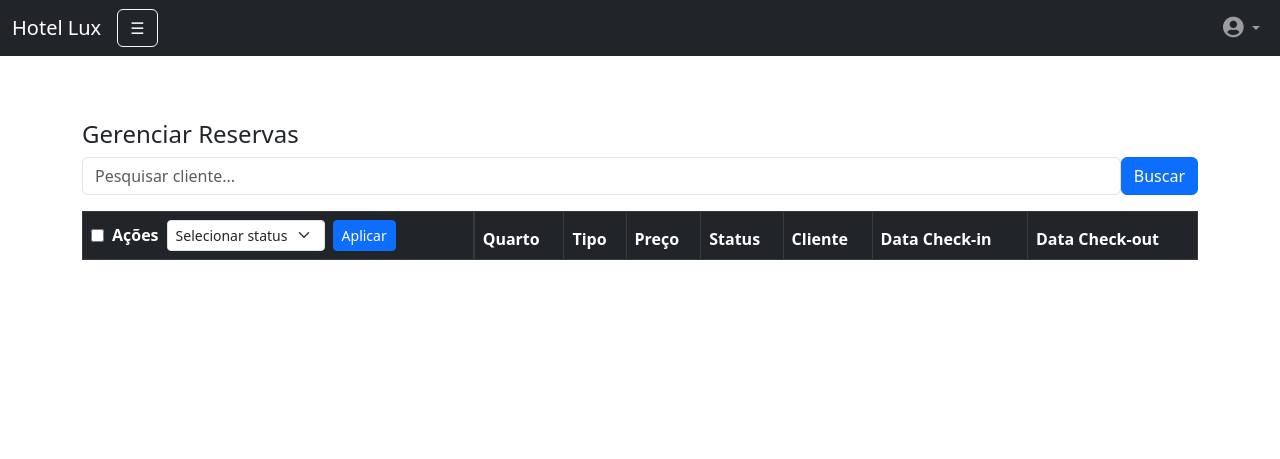
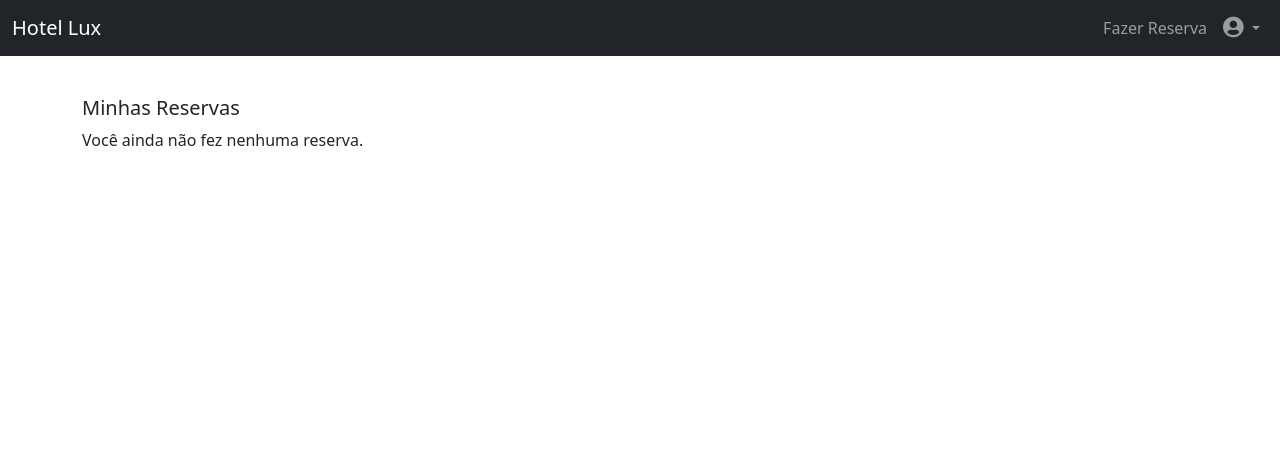
Before and after one commit to MBritoS19/StayEase-Solutions, a PHP site: page /teste.php in a window 1280 px wide. Shown: the top 459 px of the page. Run offline with PHP 8.4, Linux system fonts and the light colour scheme; the visitor is signed in with stand-in values (Sample User, id 1); lists and menus that the app fills with data are empty.

Commit message:
Update teste.php
teste para ver como fica na tela do cliente

```diff
--- a/Hotel/teste.php
+++ b/Hotel/teste.php
@@ -19,29 +19,22 @@ try {
     echo "Erro ao carregar usuário: " . $e->getMessage();
 }
 
-$quartos = [];
-$termo = isset($_GET['pesquisa']) ? trim($_GET['pesquisa']) : '';
+$minhasReservas = [];
 
-if ($usuarioTipo === 'hotel') {
-    $sql = "SELECT q.id AS QuartoId, q.numero, q.tipo, q.preco, q.status,
-                   u.Nome AS ClienteNome, r.data_checkin, r.data_checkout
-            FROM Quartos q
-            LEFT JOIN Reservas r ON q.id = r.quarto_id
-            LEFT JOIN Usuarios u ON r.usuario_id = u.id";
-
-    if (!empty($termo)) {
-        $sql .= " WHERE u.Nome LIKE :termo";
-    }
+// Buscar reservas do cliente
+if ($usuarioTipo === 'cliente') {
+    $sql = "SELECT r.id AS ReservaId, q.numero AS QuartoNumero, q.tipo AS QuartoTipo, q.preco AS Preco, r.data_checkin, r.data_checkout
+            FROM Reservas r
+            LEFT JOIN Quartos q ON r.quarto_id = q.id
+            WHERE r.usuario_id = :usuarioId";
 
     try {
         $stmt = $pdo->prepare($sql);
-        if (!empty($termo)) {
-            $stmt->bindValue(':termo', "%$termo%");
-        }
+        $stmt->bindValue(':usuarioId', $usuarioId);
         $stmt->execute();
-        $quartos = $stmt->fetchAll(PDO::FETCH_ASSOC);
+        $minhasReservas = $stmt->fetchAll(PDO::FETCH_ASSOC);
     } catch (PDOException $e) {
-        die("Erro ao buscar quartos: " . $e->getMessage());
+        die("Erro ao buscar reservas: " . $e->getMessage());
     }
 }
 ?>
@@ -51,22 +44,15 @@ if ($usuarioTipo === 'hotel') {
 <head>
     <meta charset="UTF-8">
     <meta name="viewport" content="width=device-width, initial-scale=1.0">
-    <title>Gerenciamento de Reservas</title>
+    <title>Perfil do Cliente</title>
     <link href="https://cdn.jsdelivr.net/npm/bootstrap@5.3.0/dist/css/bootstrap.min.css" rel="stylesheet">
-    <link href="https://cdn.jsdelivr.net/npm/bootstrap@5.3.0/dist/css/bootstrap.min.css" rel="stylesheet">
-    <link rel="stylesheet" href="https://cdnjs.cloudflare.com/ajax/libs/font-awesome/5.15.4/css/all.min.css">>
+    <link rel="stylesheet" href="https://cdnjs.cloudflare.com/ajax/libs/font-awesome/5.15.4/css/all.min.css">
     <style>
-         body, html {
+        body, html {
             height: 100%;
             margin: 0;
             display: flex;
             flex-direction: column;
-        }
-
-        .hero {
-            background: url('https://source.unsplash.com/1600x900/?hotel') no-repeat center center/cover;
-            height: 100vh;
-            color: #fff;
         }
 
         footer {
@@ -77,49 +63,12 @@ if ($usuarioTipo === 'hotel') {
             padding: 15px 0;
         }
 
-        /* Sidebar */
-        #mySidebar {
-            width: 250px;
-            height: 100%;
-            position: fixed;
-            top: 0;
-            left: -250px;
-            background-color: #343a40;
+        .navbar-toggler-icon {
             color: white;
-            transition: 0.3s;
-            padding-top: 20px;
-            z-index: 1050;
         }
 
-        #mySidebar a {
-            padding: 10px 20px;
-            text-decoration: none;
-            font-size: 18px;
-            color: white;
-            display: block;
-            transition: 0.3s;
-        }
-
-        #mySidebar a:hover {
-            background-color: #495057;
-        }
-
-        #sidebarClose {
-            position: absolute;
-            top: 10px;
-            right: 10px;
-            font-size: 20px;
-            cursor: pointer;
-            background: none;
-            border: none;
-            color: white;
-            padding: 10px;
-        }
-
-        #sidebarClose:hover {
-            background-color: #495057;
-            color: #f8f9fa;
-            border-radius: 5px;
+        .navbar-collapse {
+            justify-content: flex-end;
         }
     </style>
 </head>
@@ -128,13 +77,12 @@ if ($usuarioTipo === 'hotel') {
 <!-- Navbar -->
 <nav class="navbar navbar-expand-lg navbar-dark bg-dark fixed-top">
     <div class="container-fluid">
-        <a class="navbar-brand" href="#"> Hotel Lux</a>
-        <button class="btn btn-outline-light me-2" onclick="w3_openSidebar()">☰</button>
-        <button class="navbar-toggler" type="button" data-bs-toggle="collapse" data-bs-target="#navbarContent">
-            <span class="navbar-toggler-icon"></span>
-        </button>
+        <a class="navbar-brand" href="#">Hotel Lux</a>
         <div class="collapse navbar-collapse" id="navbarContent">
             <ul class="navbar-nav ms-auto">
+                <li class="nav-item">
+                    <a href="quartos.php" class="nav-link">Fazer Reserva</a>
+                </li>
                 <li class="nav-item dropdown">
                     <a class="nav-link dropdown-toggle" href="#" id="perfilDropdown" role="button" data-bs-toggle="modal" data-bs-target="#perfilModal">
                         <i class="fas fa-user-circle fa-lg"></i>
@@ -144,17 +92,7 @@ if ($usuarioTipo === 'hotel') {
         </div>
     </div>
 </nav>
-<div id="mySidebar">
-    <button class="btn btn-danger w-100" onclick="w3_closeSidebar()">Fechar</button>
-    <?php if ($usuarioTipo === 'cliente'): ?>
-        <a href="quartos.php">Fazer Reserva</a>
-    <?php else: ?>
-        <a href="adicionar_quarto.php">Adicionar Quartos</a>
-        <a href="servico_quarto.php">Serviço de Quarto</a>
-        <a href="baixas_pagamento.php">Baixas de Pagamento</a>
-        <a href="funcionarios.php">Cadastrar Funcionário</a>
-    <?php endif; ?>
-</div>
+
 
 <!-- Modal do Perfil -->
 <div class="modal fade" id="perfilModal" tabindex="-1" aria-labelledby="perfilModalLabel" aria-hidden="true">
@@ -178,58 +116,30 @@ if ($usuarioTipo === 'hotel') {
 
 <!-- Conteúdo principal -->
 <div class="container mt-5 pt-5">
-    <h4>Gerenciar Reservas</h4>
 
-    <!-- Formulário de busca -->
-    <div class="input-group mb-3">
-        <form method="GET" action="teste.php" class="d-flex w-100">
-            <input type="text" class="form-control" name="pesquisa" placeholder="Pesquisar cliente..." value="<?php echo htmlspecialchars($termo); ?>">
-            <button class="btn btn-primary" type="submit">Buscar</button>
-        </form>
-    </div>
 
-    <!-- Tabela de Quartos -->
-    <table class="table table-bordered table-hover">
-        <thead class="table-dark">
-            <tr>
-                <th class="d-flex align-items-center">
-                    <input type="checkbox" id="selectAll" class="me-2"> Ações
-                    <select id="statusGlobal" class="form-select form-select-sm ms-2 w-auto">
-                        <option value="">Selecionar status</option>
-                        <option value="disponivel">Liberado</option>
-                        <option value="ocupado">Ocupado</option>
-                        <option value="manutencao">Manutenção</option>
-                    </select>
-                    <button class="btn btn-sm btn-primary ms-2" onclick="aplicarStatusGlobal()">Aplicar</button>
-                </th>
-                <th>Quarto</th>
-                <th>Tipo</th>
-                <th>Preço</th>
-                <th>Status</th>
-                <th>Cliente</th>
-                <th>Data Check-in</th>
-                <th>Data Check-out</th>
-            </tr>
-        </thead>
-        <tbody>
-            <?php foreach ($quartos as $quarto): ?>
-                <tr>
-                    <td>
-                        <input type="checkbox" class="selectItem" value="<?php echo $quarto['QuartoId']; ?>">
-                    </td>
-                    <td><?php echo htmlspecialchars($quarto['numero']); ?></td>
-                    <td><?php echo htmlspecialchars($quarto['tipo']); ?></td>
-                    <td>R$ <?php echo number_format($quarto['preco'], 2, ',', '.'); ?></td>
-                    <td><?php echo htmlspecialchars($quarto['status']); ?></td>
-                    <td><?php echo $quarto['ClienteNome'] ? htmlspecialchars($quarto['ClienteNome']) : 'Nenhum'; ?></td>
-                    <td><?php echo !empty($quarto['data_checkin']) ? date('d/m/Y', strtotime($quarto['data_checkin'])) : 'N/A'; ?></td>
-                    <td><?php echo !empty($quarto['data_checkout']) ? date('d/m/Y', strtotime($quarto['data_checkout'])) : 'N/A'; ?></td>
-                </tr>
+    <h5>Minhas Reservas</h5>
+    <?php if (count($minhasReservas) > 0): ?>
+        <div class="row">
+            <?php foreach ($minhasReservas as $reserva): ?>
+                <div class="col-md-4">
+                    <div class="card mb-4">
+                        <img src="path/to/quarto-image.jpg" class="card-img-top" alt="Imagem do Quarto">
+                        <div class="card-body">
+                            <h5 class="card-title"><?php echo htmlspecialchars($reserva['QuartoNumero']); ?> - <?php echo htmlspecialchars($reserva['QuartoTipo']); ?></h5>
+                            <p class="card-text">Preço: R$ <?php echo number_format($reserva['Preco'], 2, ',', '.'); ?></p>
+                            <p class="card-text"><strong>Check-in:</strong> <?php echo date('d/m/Y', strtotime($reserva['data_checkin'])); ?></p>
+                            <p class="card-text"><strong>Check-out:</strong> <?php echo date('d/m/Y', strtotime($reserva['data_checkout'])); ?></p>
+                        </div>
+                    </div>
+                </div>
             <?php endforeach; ?>
-        </tbody>
-    </table>
+        </div>
+    <?php else: ?>
+        <p>Você ainda não fez nenhuma reserva.</p>
+    <?php endif; ?>
 </div>
-</div>
+
 <!-- Footer -->
 <footer class="bg-dark text-white py-4 text-center">
     <p>&copy; 2025 Hotel Lux. Todos os direitos reservados.</p>
@@ -237,38 +147,5 @@ if ($usuarioTipo === 'hotel') {
 
 <script src="https://cdn.jsdelivr.net/npm/bootstrap@5.3.0/dist/js/bootstrap.bundle.min.js"></script>
 
-<script>
-    function w3_openSidebar() {
-        document.getElementById("mySidebar").style.left = "0";
-    }
-
-    function w3_closeSidebar() {
-        document.getElementById("mySidebar").style.left = "-250px";
-    }
-
-    document.getElementById('selectAll')?.addEventListener('change', function() {
-        let checkboxes = document.querySelectorAll('.selectItem');
-        checkboxes.forEach(checkbox => checkbox.checked = this.checked);
-    });
-
-    function aplicarStatusGlobal() {
-        let status = document.getElementById('statusGlobal').value;
-        if (!status) {
-            alert("Selecione um status válido.");
-            return;
-        }
-
-        let checkboxes = document.querySelectorAll('.selectItem:checked');
-        if (checkboxes.length === 0) {
-            alert("Selecione pelo menos um quarto.");
-            return;
-        }
-
-        let ids = Array.from(checkboxes).map(checkbox => checkbox.value);
-        window.location.href = `baixas_quarto.php?id=${ids.join(',')}&acao=${status}`;
-    }
-</script>
-
-
 </body>
 </html>
```
